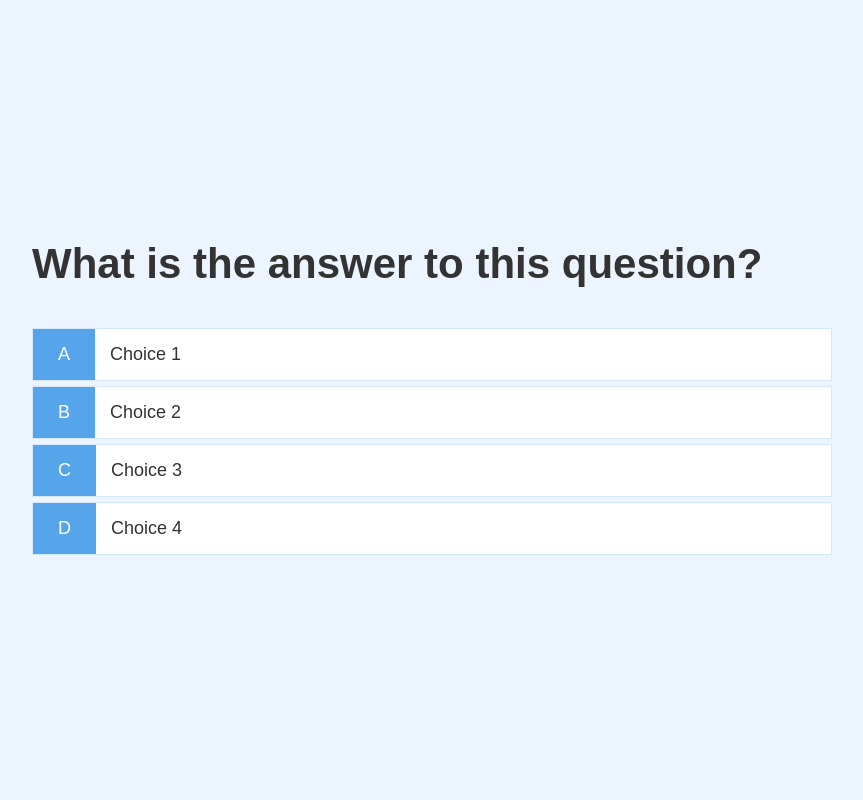
After one commit to bobfdev/js-quiz-app, a PHP site: page /game.html in a window 1280 px wide. The commit adds this page. Shown: the whole page, without its empty margins (208-1071 px from the left). Run offline with PHP 8.4, Linux system fonts and the light colour scheme.

Commit message:
added new files

```diff
--- a/app.css
+++ b/app.css
@@ -17,7 +17,7 @@ h1, h2, h3, h4 {
 
 h1 {
     font-size: 5.4rem;
-    color: #56153b;
+    color: #56a5eb;
     margin-bottom: 5rem;
 }
 
--- /dev/null
+++ b/game.css
@@ -0,0 +1,25 @@
+.choice-container {
+    display: flex;
+    margin-bottom: 0.5rem;
+    width: 100%;
+    font-size: 1.8rem;
+    border: 0.1rem solid rgb(86, 165, 235, 0.25);
+    background-color: white;
+}
+
+.choice-container:hover {
+    cursor: pointer;
+    box-shadow: 0 0.4rem 1.4rem 0 rgba(86, 185, 235, 0.5);
+    transform: translateY(-0.1rem);
+    transition: transform 150ms;
+}
+
+.choice-prefix {
+    padding: 1.5rem 2.5rem;
+    background-color: #56a5eb;
+    color: white;
+}
+
+.choice-text {
+    padding: 1.5rem;
+}
--- /dev/null
+++ b/game.html
@@ -0,0 +1,35 @@
+<!DOCTYPE html>
+<html lang="en">
+<head>
+    <meta charset="UTF-8">
+    <meta http-equiv="X-UA-Compatible" content="IE=edge">
+    <meta name="viewport" content="width=device-width, initial-scale=1.0">
+    <title>Quick Quiz - Play</title>
+    <link rel="stylesheet" href="app.css">
+    <link rel="stylesheet" href="game.css">
+</head>
+<body>
+    <div class="container">
+        <div id="game" class="justify-center flex-column">
+            <h2 id="question">What is the answer to this question?</h2>
+            <div class="choice-container">
+                <p class="choice-prefix">A</p>
+                <p class="choice-text" data-number="1">Choice 1</p>
+            </div>
+            <div class="choice-container">
+                <p class="choice-prefix">B</p>
+                <p class="choice-text" data-number="2">Choice 2</p>
+            </div>
+            <div class="choice-container">
+                <p class="choice-prefix">C</p>
+                <p class="choice-text" data-number="3">Choice 3</p>
+            </div>
+            <div class="choice-container">
+                <p class="choice-prefix">D</p>
+                <p class="choice-text" data-number="4">Choice 4</p>
+            </div>
+        </div>
+    </div>
+    <script src="game.js"></script>
+</body>
+</html>
--- /dev/null
+++ b/game.js
@@ -0,0 +1,60 @@
+const question = document.getElementById('question');
+const choices = Array.from(document.getElementsByClassName('choice-text'));
+
+let currentQuestion = {};
+let acceptingAnswers = true;
+let score = 0;
+let questionCounter = 0;
+let availableQuestions = [];
+
+let questions = [
+    {
+        "question": "Inside which HTML element do we put the JavaScript??",
+        "choice1": "<script>",
+        "choice2": "<javascript>",
+        "choice3": "<js>",
+        "choice4": "<scripting>",
+        "answer": 1
+      },
+      {
+        "question": "What is the correct syntax for referring to an external script called 'xxx.js'?",
+        "choice1": "<script href='xxx.js'>",
+        "choice2": "<script name='xxx.js'>",
+        "choice3": "<script src='xxx.js'>",
+        "choice4": "<script file='xxx.js'>",
+        "answer": 3
+      },
+      {
+        "question": " How do you write 'Hello World' in an alert box?",
+        "choice1": "msgBox('Hello World');",
+        "choice2": "alertBox('Hello World');",
+        "choice3": "msg('Hello World');",
+        "choice4": "alert('Hello World');",
+        "answer": 4
+      }
+]
+
+// Constants
+
+const CORRECT_BONUS = 10;
+const MAX_QUESTIONS = 1;
+
+startGame = () => {
+    questionCounter = 0;
+    score = 0;
+    availableQuestions = [ ...questions];
+    getNewQuestion();
+}
+
+getNewQuestion = () => {
+    questionCounter++;
+    const questionIndex = Math.floor(Math.random() = availableQuestions.length);
+    currentQuestion = availableQuestions(questionIndex);
+    question.innerText = currentQuestion.question;
+
+    choices.forEach(choice => {
+        const number = choice.dataset['number'];
+    })
+};
+
+startGame();
```
